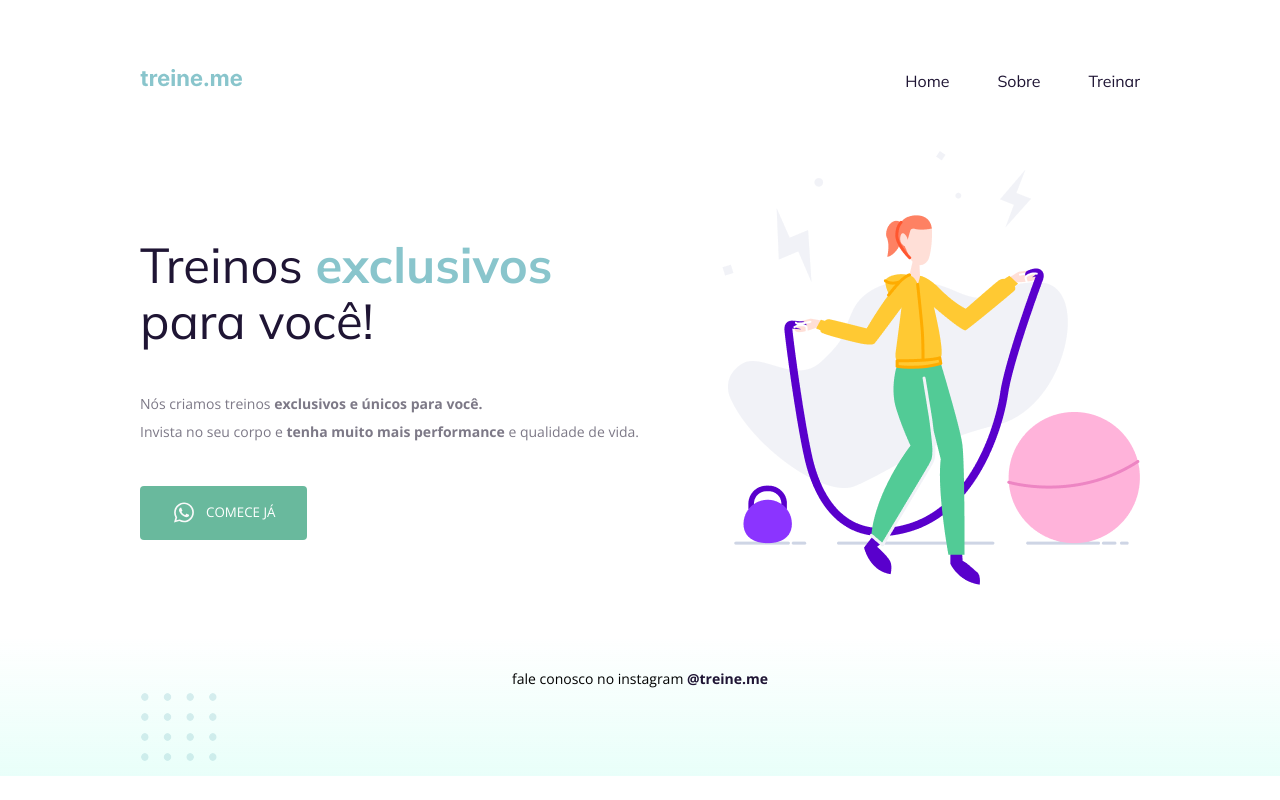
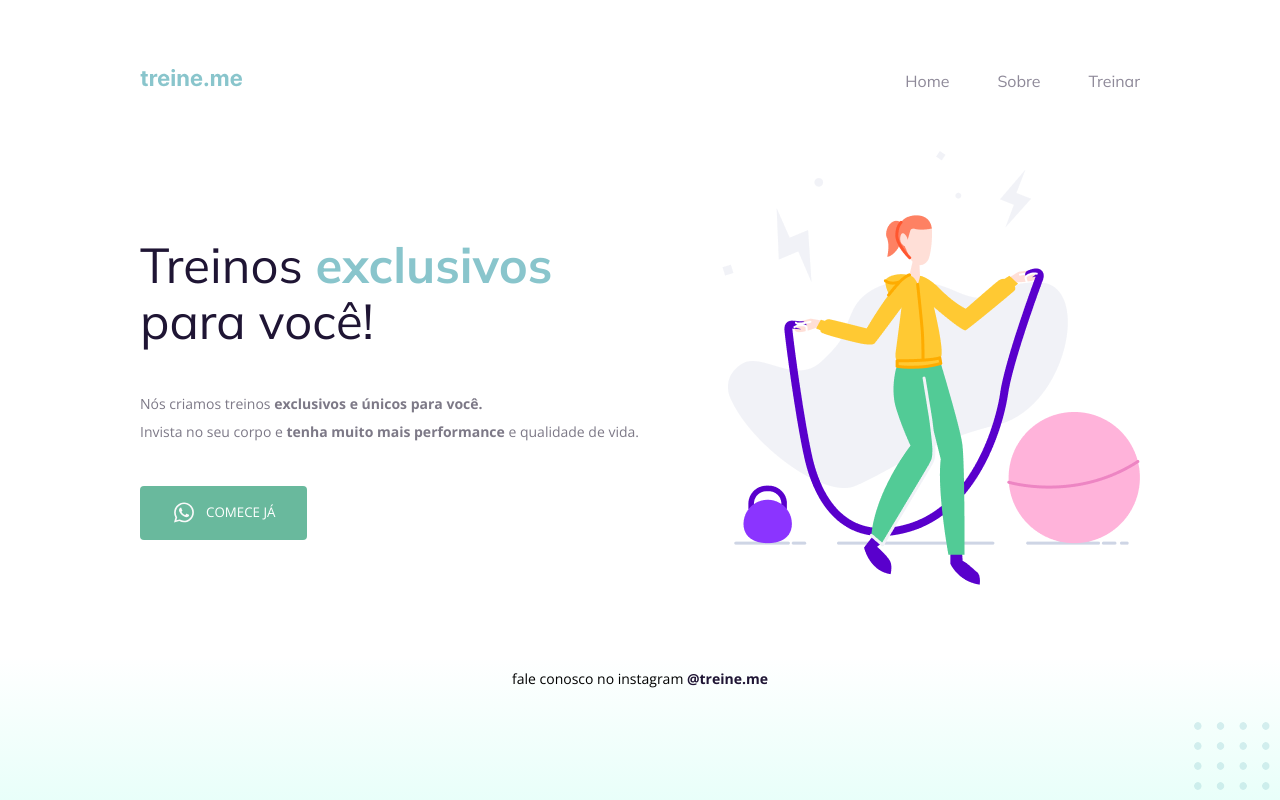
Before and after one commit to juliana15paak/stage01-htmlcss, a plain HTML site: page treineme/index.html in a window 1280 px wide. Drawn offline with nearby package versions, Linux system fonts and the light colour scheme.

Commit message:
project complete

```diff
--- a/treineme/index.html
+++ b/treineme/index.html
@@ -36,7 +36,7 @@
       fale conosco no instagram
       <a href="https://instagram.com/treineme" target="_blank">@treine.me</a>
     </footer>
-    <img src="images/balls-decoration.svg" alt="bolinhas decorativas verdes no canto inferior direito da tela">
+    <img id="balls" src="images/balls-decoration.svg" alt="bolinhas decorativas verdes no canto inferior direito da tela">
   </div>
 </body>
 </html>
--- a/treineme/style.css
+++ b/treineme/style.css
@@ -2,10 +2,12 @@ body{
   margin: 0;
   font-family: 'Open Sans', sans-serif;
   background: linear-gradient(180deg, rgba(227, 255, 248, 0) 82.08%, rgba(227, 255, 248, 0.8) 100%);
+  min-height: 100vh;
 }
 .page{
   width: 1000px;
-  margin: 65px auto 0;
+  margin: 0 auto;
+  padding: 65px;
 }
 nav{
   display: flex;
@@ -32,8 +34,12 @@ a{
   text-decoration: none;
   color: #1F1534;
 }
+ul li a{
+  opacity: 0.5;
+}
 ul li a:hover{
   font-weight: bold;
+  opacity: 1;
 }
 h1{
   font-size: 49px;
@@ -78,3 +84,8 @@ footer{
 footer a{
   font-weight: bold;
 }
+#balls{
+  position: fixed;
+  bottom: 0;
+  right: 0;
+}
```
